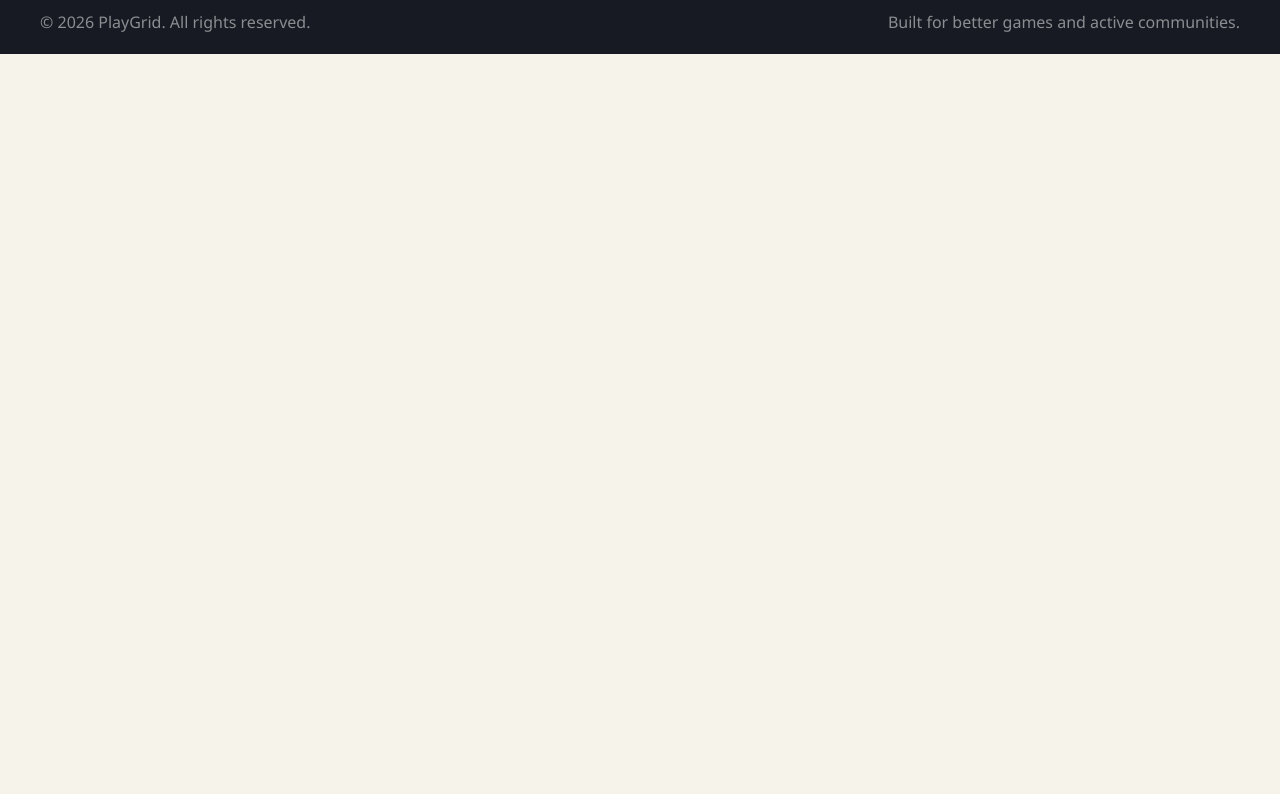
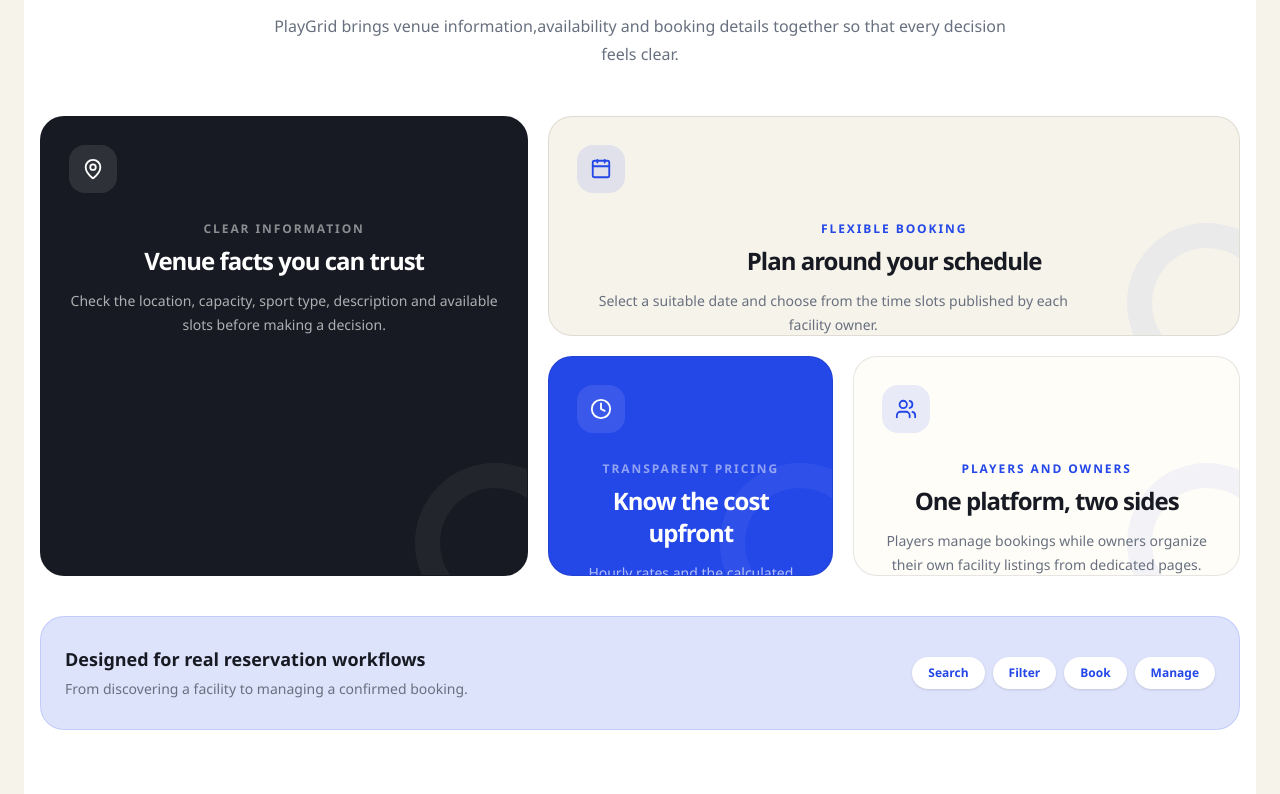
Before and after one commit to Saklainmostak-learner/Assignment-09, a React (Vite) app: page / in a window 1280 px wide. Shown: the part 3286-4080 px from the top of the page. Before the commit the page ends 3340 px from the top, so only its background shows below. Built offline with nearby package versions, Linux system fonts and the light colour scheme.

Commit message:
chooce playgrid section add

```diff
--- /dev/null
+++ b/src/components/ChoosePlayGrid.jsx
@@ -0,0 +1,143 @@
+import { Calendar, Clock, MapPin, Users } from "lucide-react";
+
+const benefits = [
+  {
+    id: 1,
+    title: "Venue facts you can trust",
+    label: "Clear information",
+    description:
+      "Check the location, capacity, sport type, description and available slots before making a decision.",
+    icon: MapPin,
+    layout: "lg:col-span-5 lg:row-span-2 bg-ink text-white",
+    featured: true,
+  },
+  {
+    id: 2,
+    title: "Plan around your schedule",
+    label: "Flexible booking",
+    description:
+      "Select a suitable date and choose from the time slots published by each facility owner.",
+    icon: Calendar,
+    layout: "lg:col-span-7 bg-background text-ink",
+    featured: false,
+  },
+  {
+    id: 3,
+    title: "Know the cost upfront",
+    label: "Transparent pricing",
+    description:
+      "Hourly rates and the calculated total price are shown before the booking is confirmed.",
+    icon: Clock,
+    layout: "lg:col-span-3 bg-primary text-white",
+    featured: true,
+  },
+  {
+    id: 4,
+    title: "One platform, two sides",
+    label: "Players and owners",
+    description:
+      "Players manage bookings while owners organize their own facility listings from dedicated pages.",
+    icon: Users,
+    layout: "lg:col-span-4 bg-surface text-ink",
+    featured: false,
+  },
+];
+
+const ChoosePlayGrid = () => {
+  return (
+    <section className="bg-white py-20 sm:py-24">
+      <div className="mx-auto w-[calc(100%-2rem)] max-w-7xl">
+        <div className="mx-auto max-w-3xl text-center">
+          <span className="text-xs font-bold tracking-[0.2em] text-primary uppercase">
+            Built with purpose
+          </span>
+          <h2 className="mt-3 text-4xl font-black tracking-[-2px] text-ink sm:text-5xl">
+            A calmer way to organize every game
+          </h2>
+          <p className="mt-5 leading-7 text-muted">
+            PlayGrid brings venue information,availability and booking details
+            together so that every decision feels clear.
+          </p>
+        </div>
+        <div className="mt-12 grid gap-5 sm:grid-cols-2 lg:grid-cols-12 lg:auto-rows-55">
+          {benefits.map((benefit) => {
+            const Icon = benefit.icon;
+            return (
+              <article
+                key={benefit.id}
+                className={`group relative overflow-hidden rounded-3xl border border-ink/10 p-7 transition duration-300 hover:-translate-y-1 hover:shadow-xl ${benefit.layout}`}
+              >
+                <div
+                  aria-hidden="true"
+                  className={
+                    benefit.featured
+                      ? "absolute -right-12 -bottom-12 size-40 rounded-full border-25 border-white/5"
+                      : "absolute -right-12 -bottom-12 size-40 rounded-full border-25 border-primary/5"
+                  }
+                ></div>
+                <div
+                  className={
+                    benefit.featured
+                      ? "grid size-12  place-items-center rounded-2xl bg-white/10 text-white"
+                      : "grid size-12  place-items-center rounded-2xl bg-primary/10 text-primary"
+                  }
+                >
+                  <Icon size={22} />
+                </div>
+                <div className="relative mt-7">
+                  <p
+                    className={
+                      benefit.featured
+                        ? "text-xs font-bold tracking-[0.16em] text-white/50 uppercase"
+                        : "text-xs font-bold tracking-[0.16em] text-primary uppercase"
+                    }
+                  >
+                    {benefit.label}
+                  </p>
+                  <h3 className="mt-2 text-2xl font-extrabold tracking-[-1px]">
+                    {benefit.title}
+                  </h3>
+                  <p
+                    className={
+                      benefit.featured
+                        ? "mt-3 max-w-lg text-sm leading-6 text-white/65"
+                        : "mt-3 max-w-lg text-sm leading-6 text-muted"
+                    }
+                  >
+                    {benefit.description}
+                  </p>
+                </div>
+              </article>
+            );
+          })}
+        </div>
+        <div className="mt-10 flex flex-col items-center justify-between gap-5 rounded-3xl border border-primary/15 bg-primary/15 px-6 py-7 text-center sm:flex-row sm:text-left">
+          <div>
+            <p className="text-lg font-extrabold text-inl ">
+              Designed for real reservation workflows
+            </p>
+            <p className="mt-1 text-sm leading-6 text-muted ">
+              From discovering a facility to managing a confirmed booking.
+            </p>
+          </div>
+          <div className="flex flex-wrap justify-center gap-2 sm:justify-end">
+            <span className="rounded-full bg-white px-4 py-2 text-xs font-bold text-primary shadow-sm">
+              Search
+            </span>
+            <span className="rounded-full bg-white px-4 py-2 text-xs font-bold text-primary shadow-sm">
+              Filter
+            </span>
+            <span className="rounded-full bg-white px-4 py-2 text-xs font-bold text-primary shadow-sm">
+              Book
+            </span>
+            <span className="rounded-full bg-white px-4 py-2 text-xs font-bold text-primary shadow-sm">
+              Manage
+            </span>
+          </div>
+        </div>
+      </div>
+    </section>
+  );
+};
+
+export default ChoosePlayGrid;
--- a/src/pages/Home.jsx
+++ b/src/pages/Home.jsx
@@ -1,5 +1,6 @@
 
 import BookingFunctionality from "../components/BookingFunctionality";
+import ChoosePlayGrid from "../components/ChoosePlayGrid";
 import FeatureFacilities from "../components/FeatureFacilities";
 import Hero from "../components/Hero";
 
@@ -9,6 +10,7 @@ const Home = () => {
       <Hero/>
       <FeatureFacilities/>
       <BookingFunctionality/>
+      <ChoosePlayGrid/>
     </main>
 
   );
```
